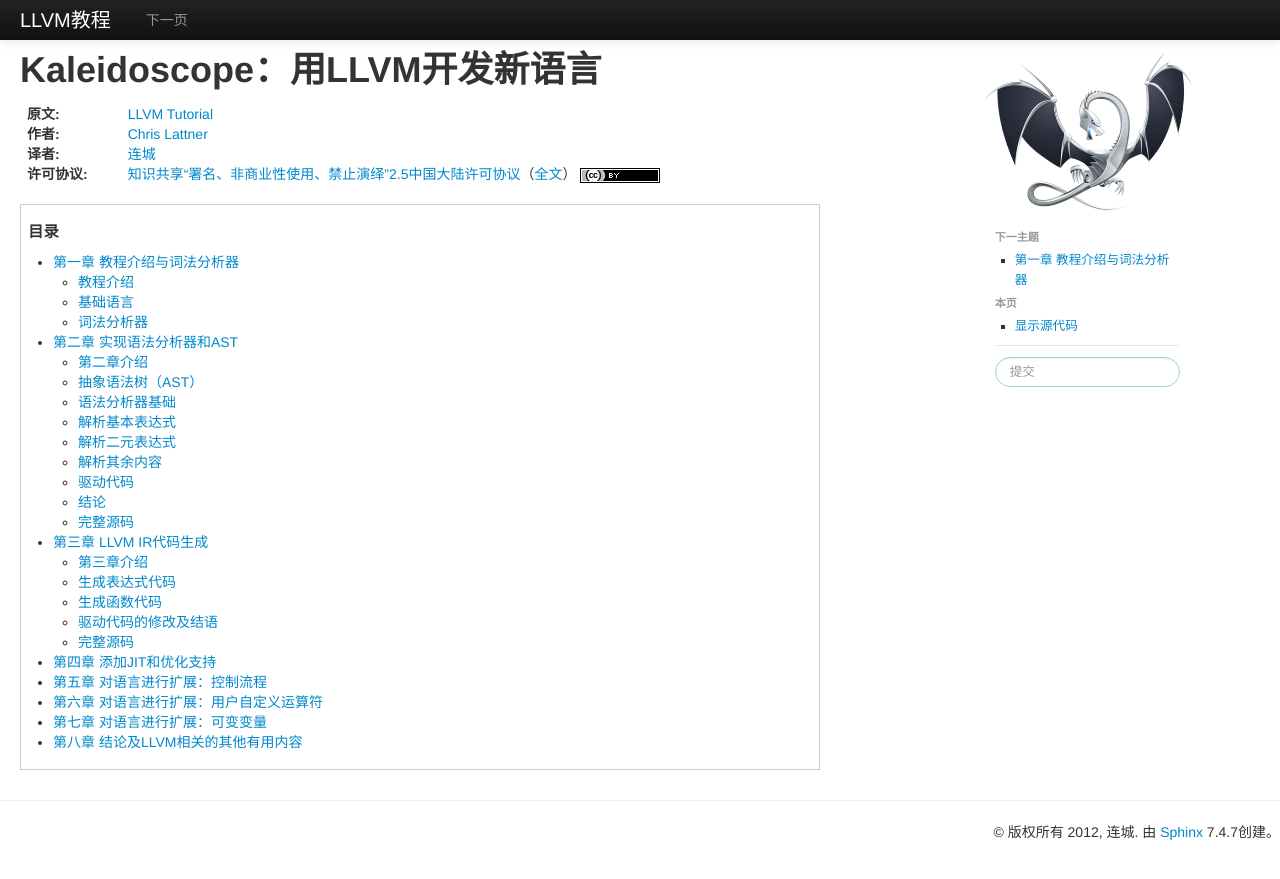
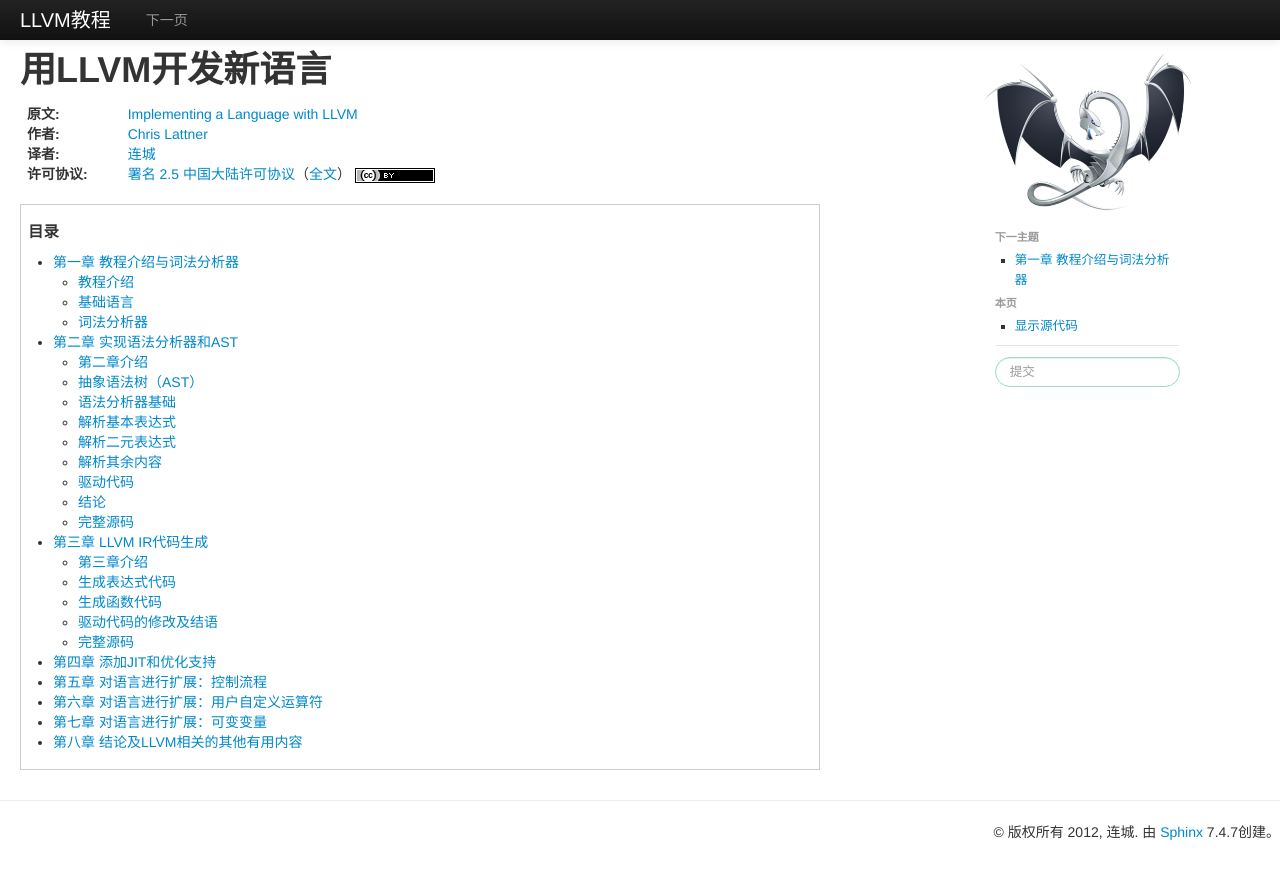
Before and after one commit to liancheng/llvm-tutorial-cn, a Sphinx documentation site: the page built from source/index.rst, in a window 1280 px wide. Shown: the top 879 px of the page. Built offline with Sphinx 7.4.7, drawn with Linux system fonts in a browser that asks for light colours.

Commit message:
Fixed CC BY 2.5 license

```diff
--- a/source/index.rst
+++ b/source/index.rst
@@ -1,12 +1,12 @@
 .. include:: _includes/substitution.rst
 
-Kaleidoscope：用LLVM开发新语言
-==============================
+用LLVM开发新语言
+================
 
-:原文:     `LLVM Tutorial`__
+:原文:     `Implementing a Language with LLVM`__
 :作者:     `Chris Lattner <sabre@nondot.org>`_
 :译者:     `连城 <rhythm.mail@gmail.com>`_
-:许可协议: `知识共享“署名、非商业性使用、禁止演绎”2.5中国大陆许可协议`__\ （\ `全文`__\ ） |cc|
+:许可协议: `署名 2.5 中国大陆许可协议`__\ （\ `全文`__\ ） |cc|
 
 .. |cc| image:: _static/img/cc.png
 
```
Also changed, not shown: 1 other file.
